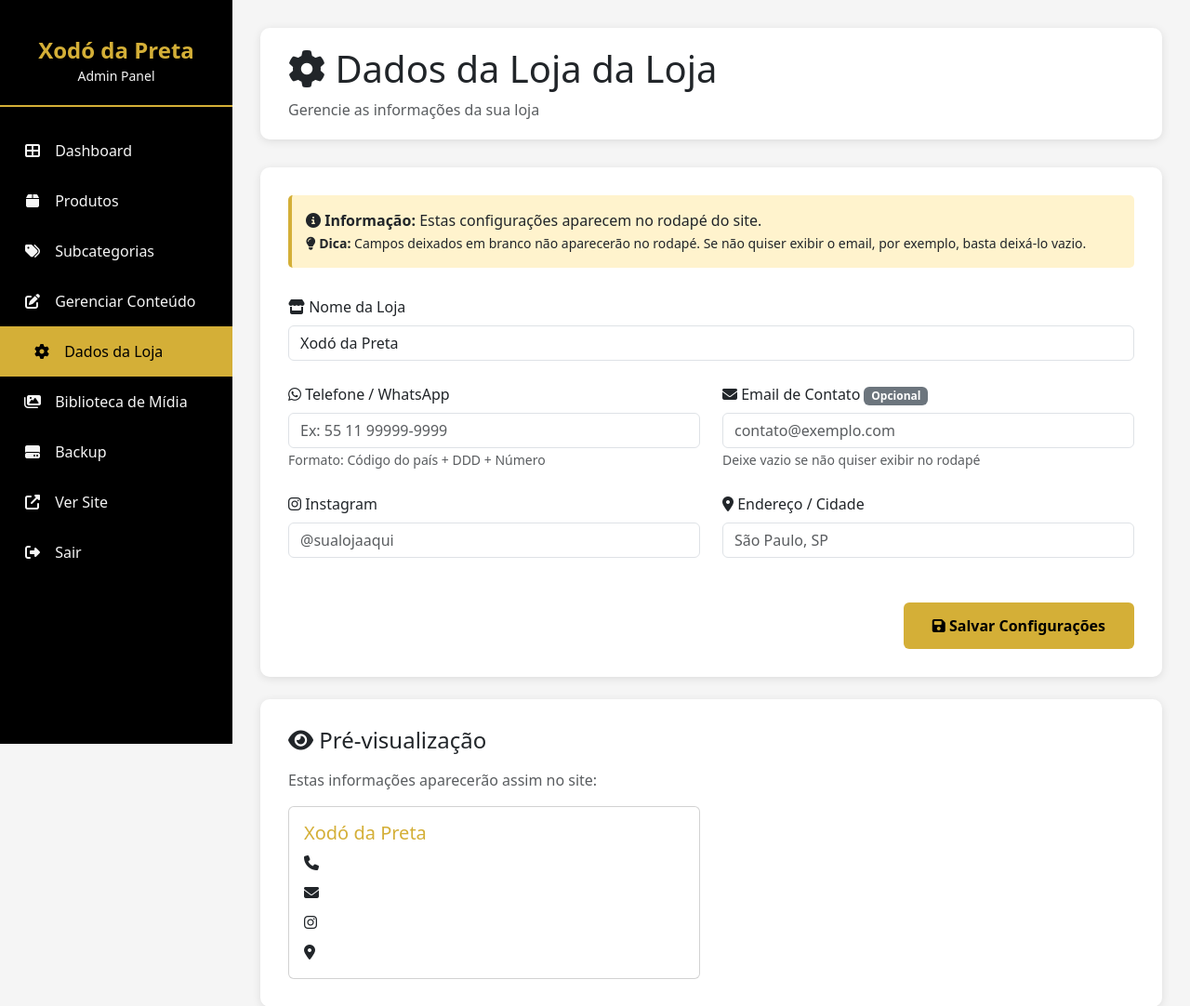
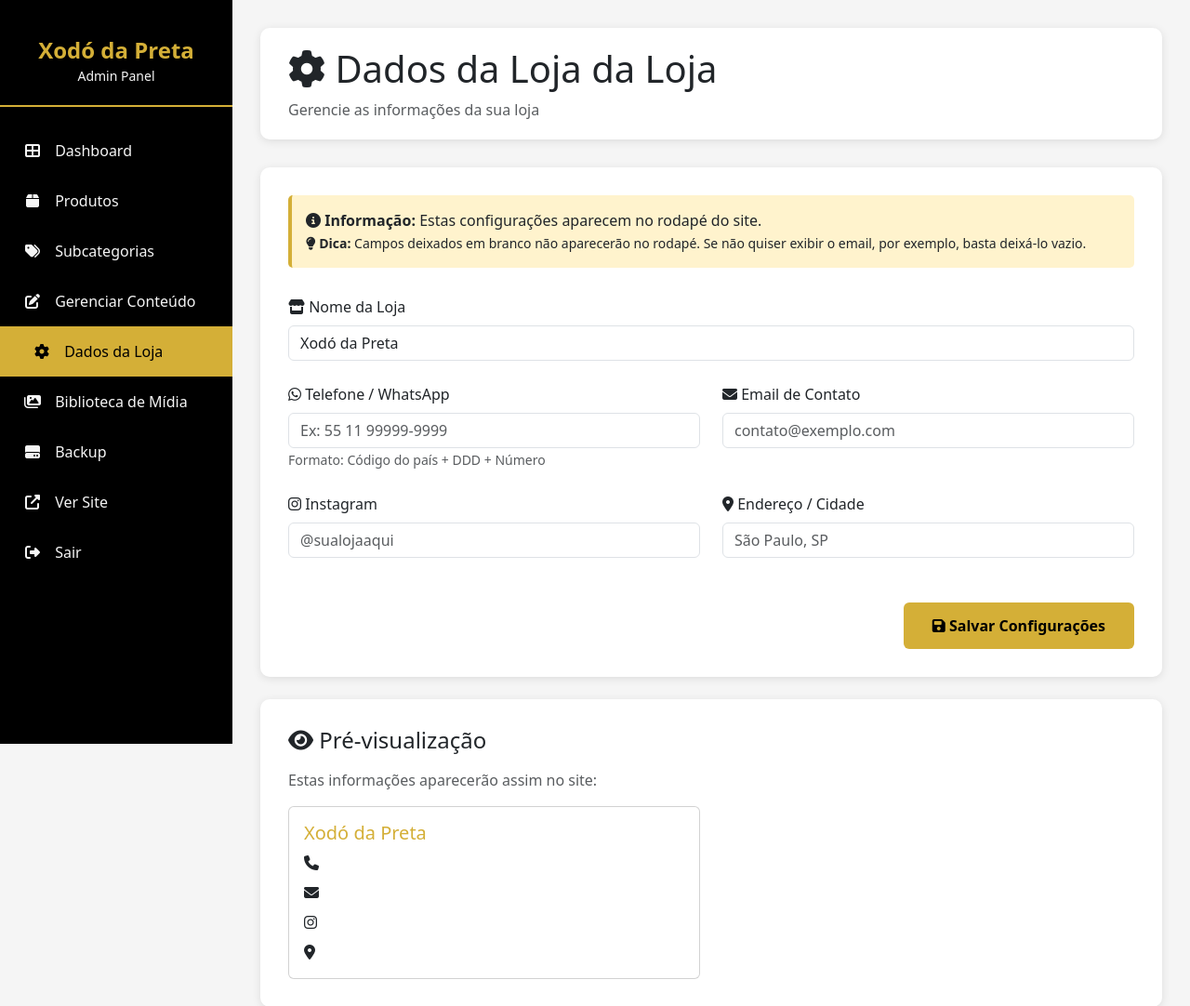
Before and after one commit to gustavobarros-07/Xod-da-Preta-, a Flask app: page /admin/configuracoes in a window 1280 px wide. Shown: the top 1082 px of the page at 93% size. Run offline with Flask 3, Linux system fonts and the light colour scheme; the visitor is signed in with stand-in values (Sample User, id 1); data that the repository does not hold is empty.

Commit message:
refactor: Simplifica orientação sobre campos opcionais
Remove badge "Opcional" e texto extra do campo email.
A dica geral já deixa claro que qualquer campo vazio não aparece.

Menos poluição visual, mesma informação.

🤖 Generated with [Claude Code](https://claude.com/claude-code)

Co-Authored-By: Claude <noreply@anthropic.com>

```diff
--- a/app/templates/admin/config.html
+++ b/app/templates/admin/config.html
@@ -237,7 +237,7 @@
 
                     <div class="col-md-6 mb-4">
                         <label for="loja_email" class="form-label">
-                            <i class="fas fa-envelope"></i> Email de Contato <span class="badge bg-secondary">Opcional</span>
+                            <i class="fas fa-envelope"></i> Email de Contato
                         </label>
                         <input type="email"
                                class="form-control"
@@ -245,7 +245,6 @@
                                name="loja_email"
                                value="{{ configs.loja_email }}"
                                placeholder="contato@exemplo.com">
-                        <small class="text-muted">Deixe vazio se não quiser exibir no rodapé</small>
                     </div>
                 </div>
 
```
